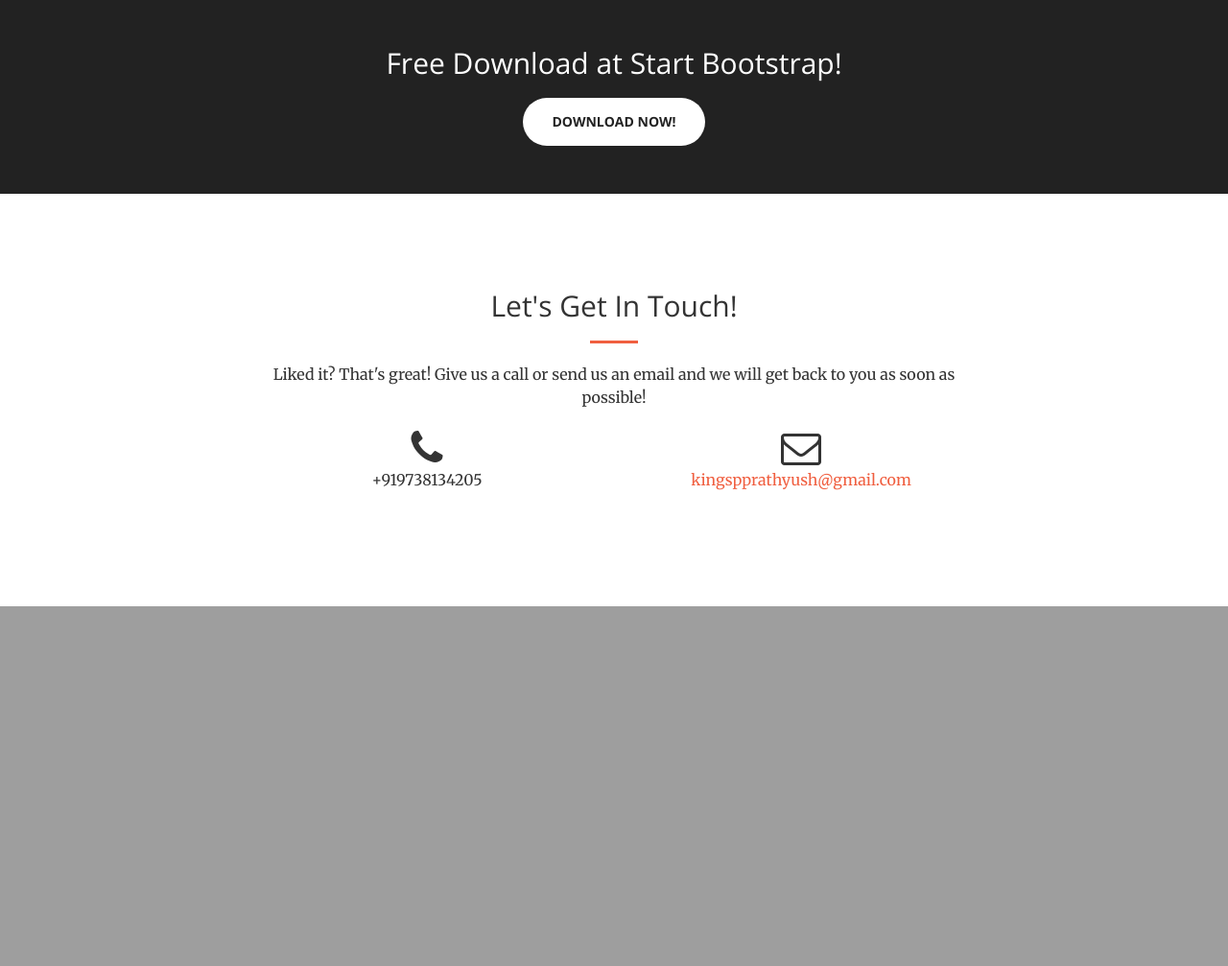
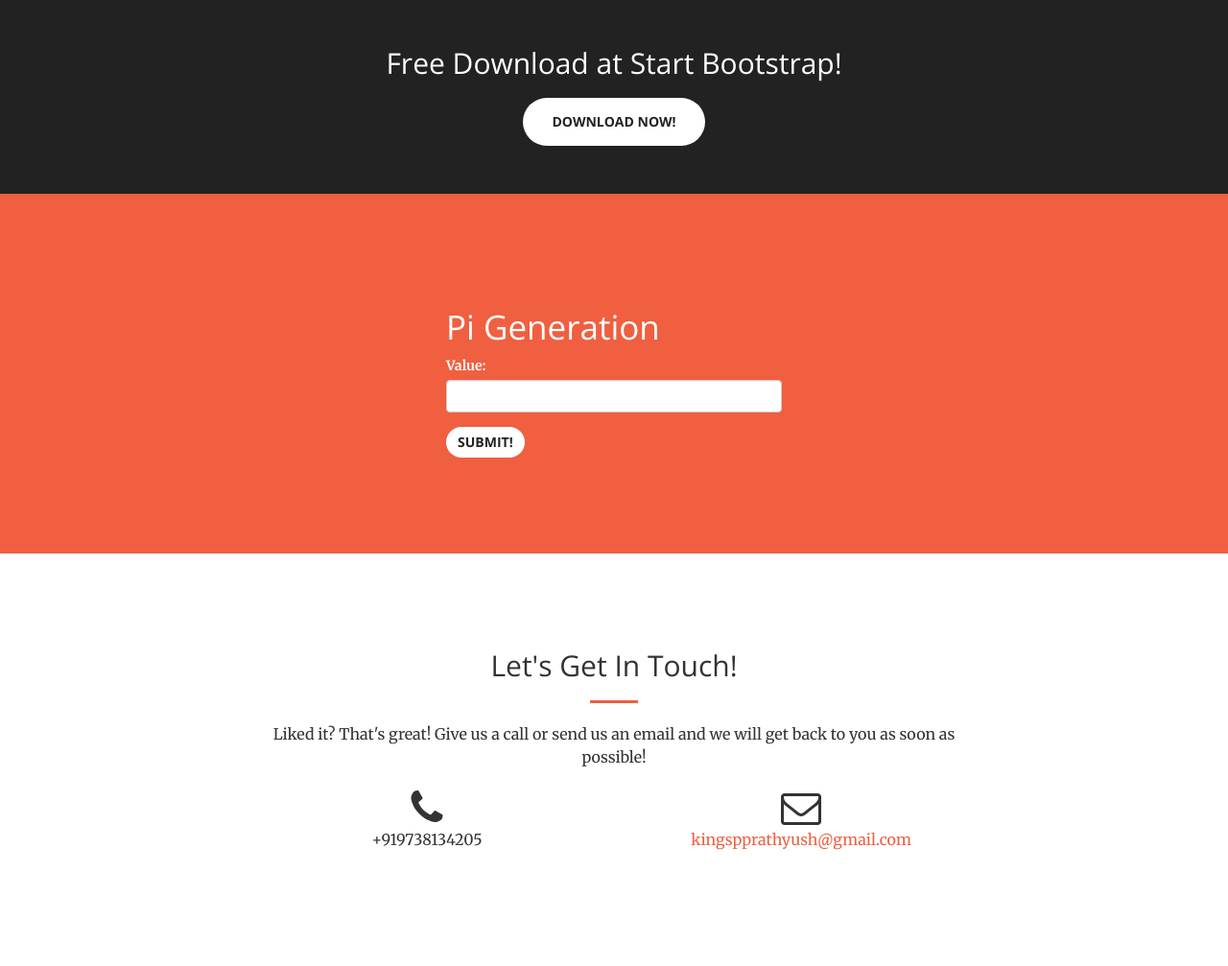
Before and after one commit to kingspp/PiScope-Flask, a Flask app: template templates/main.html in a window 1280 px wide. Shown: the part 2251-3258 px from the top of the page at 96% size. Before the commit the page ends 2883 px from the top, so only its background shows below. Run offline with Flask 2, Linux system fonts and the light colour scheme; the template is opened without the code that fills it, so the values that code supplies are empty; some libraries are stand-ins or nearby versions.

Commit message:
Added Pi Generation Form

```diff
--- a/templates/main.html
+++ b/templates/main.html
@@ -62,6 +62,9 @@
                     </li>
                     <li>
                         <a class="page-scroll" href="#portfolio">Portfolio</a>
+                    </li>
+					<li>
+                        <a class="page-scroll" href="#pigen">Pi Generation</a>
                     </li>
                     <li>
                         <a class="page-scroll" href="#contact">Contact</a>
@@ -226,6 +229,23 @@
             </div>
         </div>
     </aside>
+<section  class="bg-primary" id="pigen">
+	<div class="container">
+        <div class="row col-md-4 col-md-offset-4">
+			<h1>Pi Generation</h1>
+			<form action="/my_form_post" method="POST">
+				<div class="form-group">
+					<label for="usr">Value: </label>
+					<input type="number" class="form-control" name="usr">
+				</div>
+
+				<input type="submit" class="btn btn-default" value="Submit!" />
+
+			</form>
+
+		</div>
+	</div>
+</section>
 
     <section id="contact">
         <div class="container">
```
